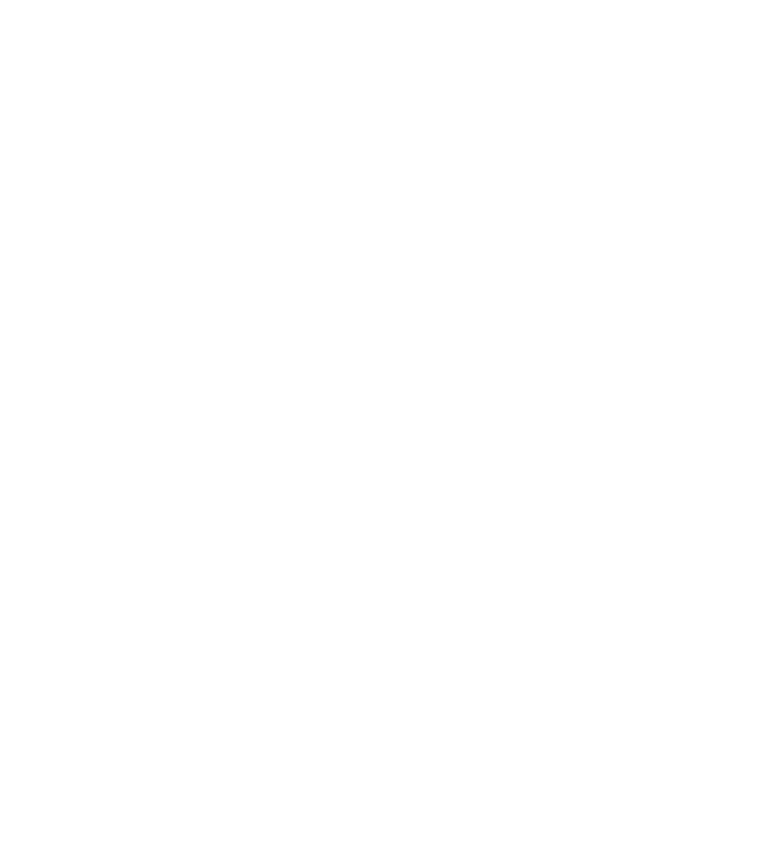
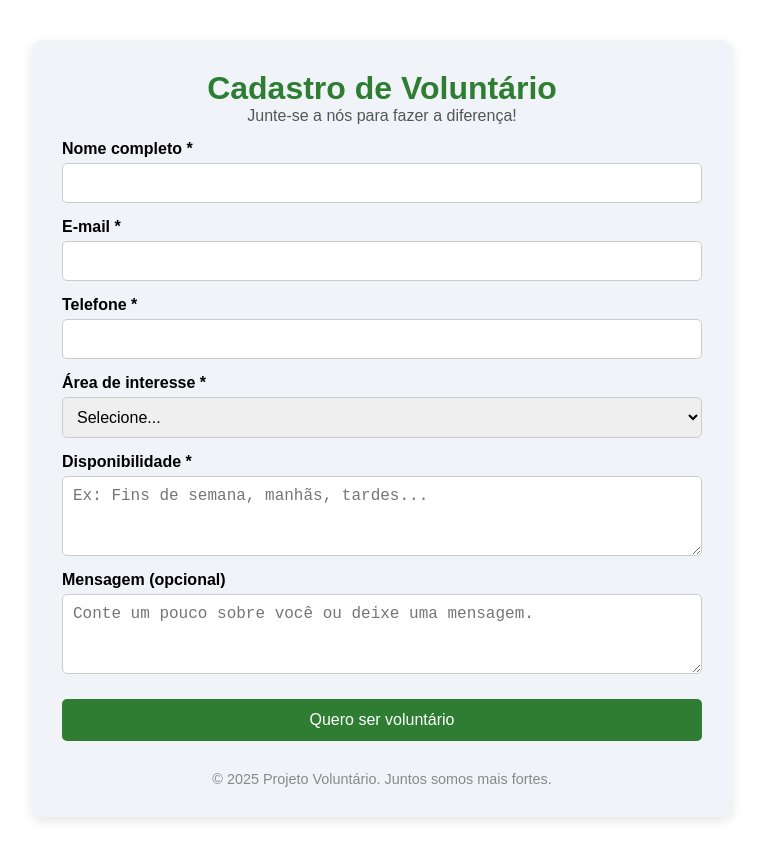
Before and after one commit to Gustavooxx/Tcc_Projeto, a React (Vite) app in the folder Frontend/: page /voluntariado in a window 1280 px wide. Before the commit this address had no page. Shown: the whole page, without its empty margins (258-1021 px from the left). Before the commit the page ends 800 px from the top, so only its background shows below. Built offline with nearby package versions, Linux system fonts and the light colour scheme.

Commit message:
voluntario no routes

```diff
--- a/Frontend/src/pages/voluntariado/index.jsx
+++ b/Frontend/src/pages/voluntariado/index.jsx
@@ -2,7 +2,7 @@
 import React from "react";
 import "./index.scss";
 
-const VoluntarioForm = () => {
+export default function VoluntarioForm (){
   return (
     <div className="voluntario-container">
       <h1>Cadastro de Voluntário</h1>
@@ -56,5 +56,3 @@
     </div>
   );
 };
-
-export default VoluntarioForm;
--- a/Frontend/src/routes.jsx
+++ b/Frontend/src/routes.jsx
@@ -7,6 +7,7 @@
 import Comodoar from './pages/comodoar'
 import MarcaAgendamento from './pages/marcarAgendamento'
 import Ajuda from './pages/ajuda'
+import VoluntarioForm from './pages/voluntariado'
 
 
 
@@ -25,6 +26,7 @@
                 <Route path="/como doar" element={<Comodoar />} />
                 <Route path="/Marcar agendamento" element={<MarcaAgendamento />} />
                 <Route path="/Como Ajudar" element={<Ajuda />} />
+                <Route path='/voluntariado' element={<VoluntarioForm/>}></Route>
 
             </Routes>
         </BrowserRouter>
```
